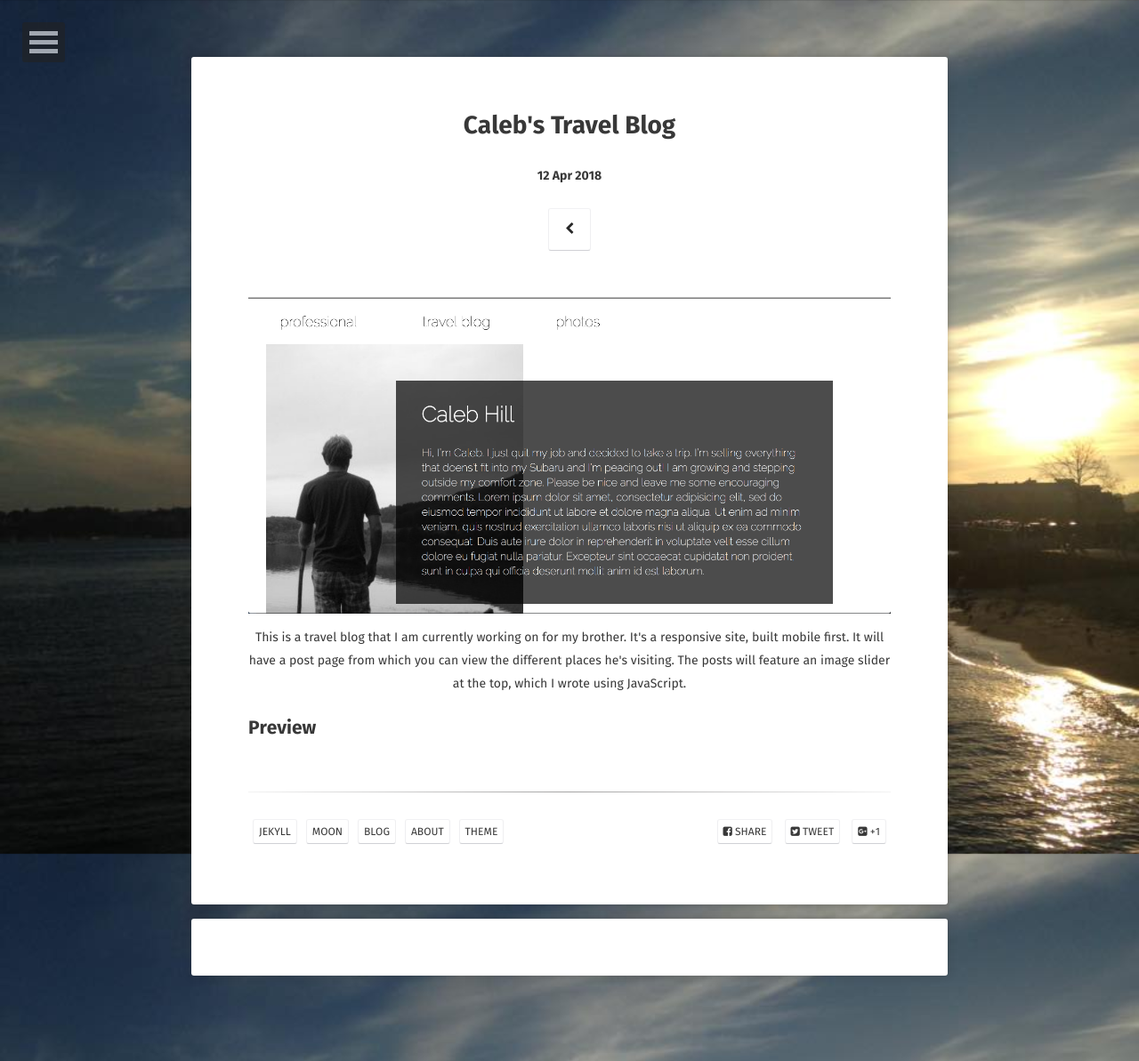
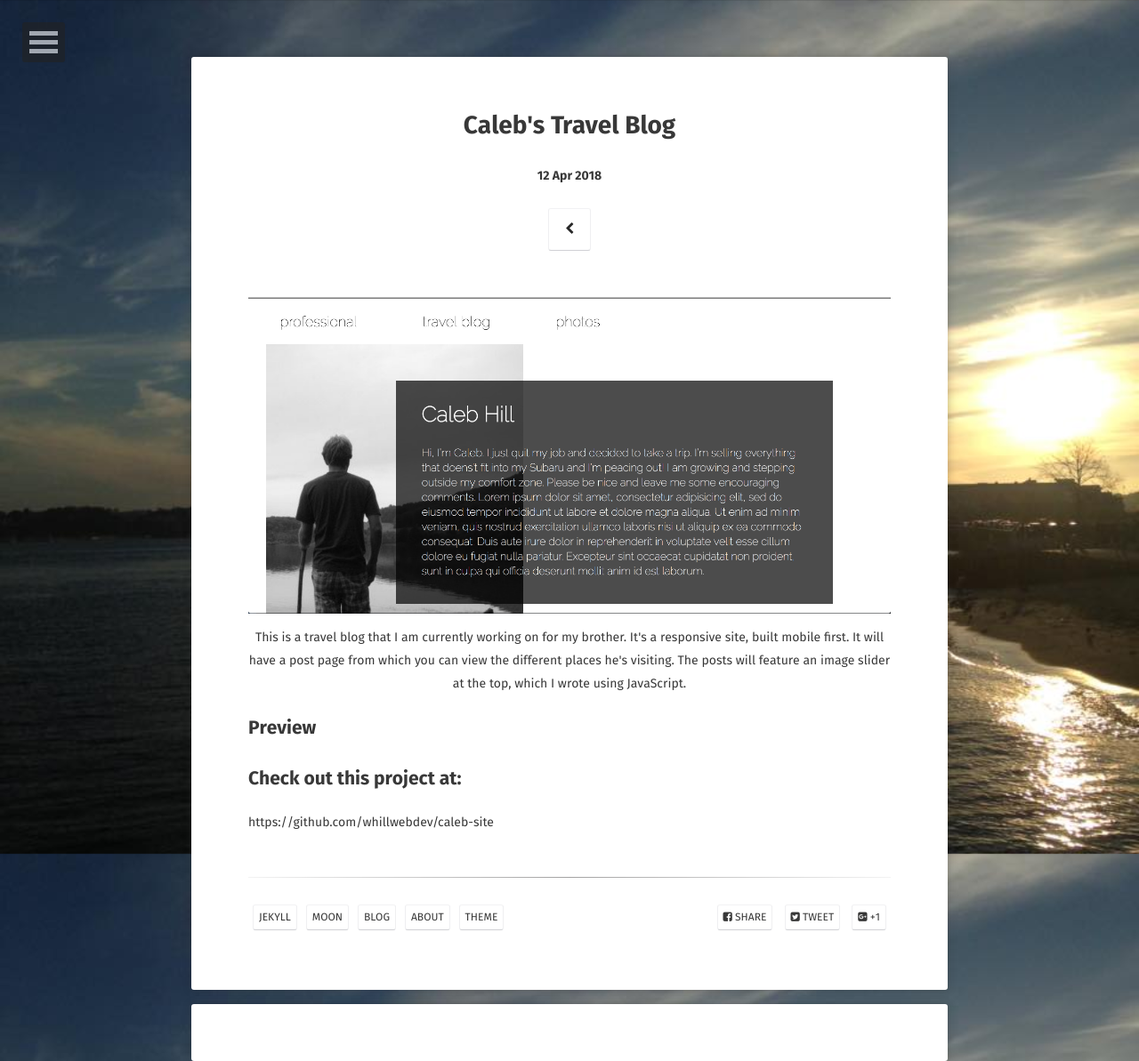
Before and after one commit to whillwebdev/whillwebdev.github.io, a Jekyll site: the page built from _posts/2018-04-15-caleb-site.md, in a window 1280 px wide. Shown: the whole page at 89% size. Built offline with Jekyll 4.4.1, drawn with Linux system fonts in a browser that asks for light colours; some web fonts are replaced; comment, search, counter and statistics services are not loaded.

Commit message:
added link to Caleb's site

```diff
--- a/_posts/2018-04-15-caleb-site.md
+++ b/_posts/2018-04-15-caleb-site.md
@@ -22,6 +22,11 @@ mobile first. It will have a post page from which you can view the different pla
 will feature an image slider at the top, which I wrote using JavaScript.</center>
 
 ## Preview
+
+
+## Check out this project at:
+
+https://github.com/whillwebdev/caleb-site
 
 <!-- {% capture images %}
 	https://cloud.githubusercontent.com/assets/754514/14509716/61ac6c8e-01d6-11e6-879f-8308883de790.png
```
